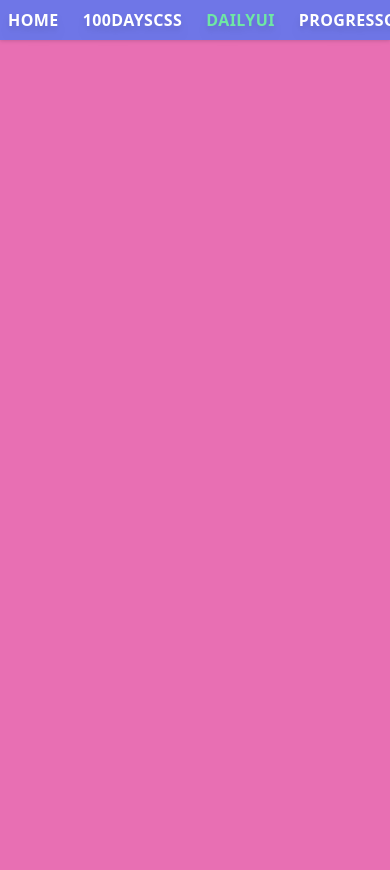
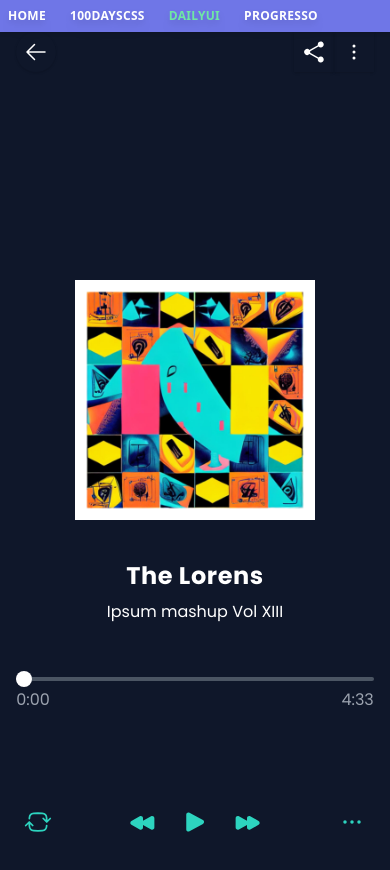
Before and after one commit to Marco-A-C-Pereira/100-Days-CSS, a React (Vite) app: page /DailyUI/9 in a window 390 px wide. Shown: the top 870 px of the page. Before the commit the page ends 844 px from the top, so only its background shows below. Built offline with nearby package versions, Linux system fonts and the light colour scheme; the HTML template or start-up script is replaced by a standard one; a web font is replaced by a local one.

Commit message:
DailyUi 9

```diff
--- a/src/App.jsx
+++ b/src/App.jsx
@@ -74,6 +74,10 @@ export default function App() {
 						path='13'
 						element={<HD.Pagination />}
 					/>
+					<Route
+						path='14'
+						element={<HD.SphereIllusion />}
+					/>
 				</Route>
 				<Route path='/DailyUI'>
 					<Route
@@ -104,6 +108,10 @@ export default function App() {
 						path='8'
 						element={<DUI.ErrorPage404 />}
 					/>
+					<Route
+						path='9'
+						element={<DUI.MusicPlayer />}
+					/>
 				</Route>
 				<Route path='/Progress' />
 			</Routes>
--- /dev/null
+++ b/src/components/100Days/Day-14/SphereIllusion.jsx
@@ -0,0 +1,13 @@
+import React from 'react';
+import Frame from '../../shared/Frame';
+import SectionTitle from '../../shared/SectionTitle';
+import SrcButton from '../../shared/SrcButton';
+
+export default function SphereIllusion() {
+	return (
+		<Frame>
+			<SectionTitle>SphereIllusion</SectionTitle>
+			<SrcButton src='https://100dayscss.com/days/75/' />
+		</Frame>
+	);
+}
--- a/src/components/100Days/index.js
+++ b/src/components/100Days/index.js
@@ -11,3 +11,4 @@ export { default as MorseCodeKeyboard } from './Day-10/MorseCodeKeyboard';
 export { default as Rings } from './Day-11/Rings';
 export { default as WordCarrousel } from './Day-12/WordCarrousel';
 export { default as Pagination } from './Day-13/Pagination';
+export { default as SphereIllusion } from './Day-14/SphereIllusion';
--- a/src/components/DailyUI/Day-6/UserProfile.jsx
+++ b/src/components/DailyUI/Day-6/UserProfile.jsx
@@ -1,6 +1,4 @@
 import React from 'react';
-// import pfp from "./assets/Lainpfp.jpg";
-// import * as images from "./assets/";
 import {
 	BellIcon,
 	PencilIcon,
--- /dev/null
+++ b/src/components/DailyUI/Day-9/MusicPlayer.jsx
@@ -0,0 +1,130 @@
+import React from 'react';
+import {
+	ArrowLeftIcon,
+	ShareIcon,
+	EllipsisVerticalIcon,
+	EllipsisHorizontalIcon,
+	ForwardIcon,
+	BackwardIcon,
+	PlayIcon,
+	ArrowPathRoundedSquareIcon,
+} from '@heroicons/react/24/solid';
+import './css.css';
+import { useState } from 'react';
+import { useEffect } from 'react';
+
+const Song = {
+	title: 'Ipsum mashup Vol XIII',
+	band: 'The Lorens',
+	album: 'Many Ipissums',
+	art: '',
+	duration: 273,
+};
+
+function secondsToTime(e) {
+	const h = Math.floor(e / 3600)
+			.toString()
+			.padStart(2, '0'),
+		m = Math.floor((e % 3600) / 60).toString(),
+		s = Math.floor(e % 60)
+			.toString()
+			.padStart(2, '0');
+
+	if (h > 0) {
+		return h + ':' + m.padStart(2, '0') + ':' + s;
+	}
+	return m + ':' + s;
+}
+
+export default function MusicPlayer() {
+	const [sliderValue, setSliderValue] = useState(0);
+	const songPercent = Math.floor(
+		(sliderValue / Song.duration) * 100
+	);
+
+	useEffect(() => {
+		const slider = document.getElementById('timeTrack');
+		slider.style.background = `linear-gradient(to right, #2dd4bf ${songPercent}%, #4b5563 ${songPercent}%)`;
+	}, [sliderValue, songPercent]);
+
+	function slideValueHandler(e) {
+		setSliderValue(e.currentTarget.value);
+	}
+
+	return (
+		<main className='h-screen bg-slate-900 text-white font-poppins'>
+			<div className='w-11/12 h-full mx-auto flex flex-col justify-between '>
+				<TopOptions />
+				<div>
+					<SongInfo />
+					<PlayerBar
+						slideValueHandler={slideValueHandler}
+						sliderValue={sliderValue}
+					/>
+				</div>
+				<PlayerOptions />
+			</div>
+		</main>
+	);
+}
+
+function TopOptions() {
+	return (
+		<section className='h-10 flex w-full '>
+			<ArrowLeftIcon className='h-full p-2 bg bg-slate-900 rounded-full shadow ' />
+			<ShareIcon className='h-full p-2 ml-auto shadow ' />
+			<EllipsisVerticalIcon className='h-full p-2  shadow ' />
+		</section>
+	);
+}
+
+function SongInfo() {
+	return (
+		<section className='w-full child:mx-auto text-center mt-40'>
+			<img
+				src='/assets/AlbumCover.jpg'
+				className='h-60 aspect-square bg-white'
+			/>
+			<div className='mt-10'>
+				<h2 className='text-2xl font-bold tracking-wide'>
+					{Song.band}
+				</h2>
+				<h3 className='text-base mt-2'> {Song.title} </h3>
+			</div>
+		</section>
+	);
+}
+
+function PlayerBar({ slideValueHandler, sliderValue }) {
+	return (
+		<section className='mt-10'>
+			<input
+				className={`w-full h-1 rounded-full`}
+				type='range'
+				onChange={slideValueHandler}
+				value={sliderValue}
+				max={Song.duration}
+				name=''
+				id='timeTrack'
+			/>
+			<div className='flex justify-between text-gray-400'>
+				<p>{secondsToTime(sliderValue)}</p>
+				<p>{secondsToTime(Song.duration)}</p>
+			</div>
+		</section>
+	);
+}
+
+function PlayerOptions() {
+	return (
+		<section className='flex justify-between flex-grow-0 mb-8 h-11 child:p-2 mt-10 text-teal-400'>
+			<ArrowPathRoundedSquareIcon className='' />
+			<div className='flex child:h-full gap-6'>
+				<BackwardIcon />
+				<PlayIcon />
+				<ForwardIcon />
+			</div>
+			<EllipsisHorizontalIcon className='' />
+		</section>
+	);
+}
--- /dev/null
+++ b/src/components/DailyUI/Day-9/css.css
@@ -0,0 +1,14 @@
+input[type='range'] {
+    appearance: none;
+}
+
+input[type='range']::-webkit-slider-thumb {
+    appearance: none;
+    height: 1rem;
+    width: 1rem;
+    border-radius: 100%;
+    background: white;
+}
+
+/* input[type='range']::-webkit-slider-runnable-track {
+} */
--- a/src/components/DailyUI/index.js
+++ b/src/components/DailyUI/index.js
@@ -6,3 +6,4 @@ export { default as Calculator } from './Day-4/Calculator';
 export { default as UserProfile } from './Day-6/UserProfile';
 export { default as Settings } from './Day-7/Settings';
 export { default as ErrorPage404 } from './Day-8/ErrorPage404';
+export { default as MusicPlayer } from './Day-9/MusicPlayer';
--- a/src/components/shared/Navbar.jsx
+++ b/src/components/shared/Navbar.jsx
@@ -1,15 +1,12 @@
-import React from "react";
-import { NavLink, useLocation } from "react-router-dom";
+import React from 'react';
+import { NavLink, useLocation } from 'react-router-dom';
 
 function NavItem({ path, children }) {
-  const location = useLocation();
-
 	return (
 		<li>
 			<NavLink
-        className="text-white cursor-pointer [&.active]:text-[#6fe7a4] drop-shadow-lg hover:text-gray-300"
-        to={path}
-      >
+				className='text-white cursor-pointer [&.active]:text-[#6fe7a4] drop-shadow-lg hover:text-gray-300'
+				to={path}>
 				{children}
 			</NavLink>
 		</li>
@@ -18,12 +15,12 @@ function NavItem({ path, children }) {
 
 export default function Navbar() {
 	return (
-    <nav className="bg-[#6f76e7] p-2 drop-shadow  z-10">
-      <ul className="flex text-base md:text-xl  font-bold tracking-wide gap-6 uppercase ">
-        <NavItem path={"/"}> Home</NavItem>
-        <NavItem path={"/100DaysCSS"}> 100DaysCss</NavItem>
-        <NavItem path={"/DailyUI"}> DailyUI</NavItem>
-        <NavItem path={"/Progress"}> Progresso </NavItem>
+		<nav className='bg-[#6f76e7] p-2 drop-shadow  z-10'>
+			<ul className='flex text-xs sm:text-xl font-bold tracking-wide gap-6 uppercase '>
+				<NavItem path={'/'}> Home</NavItem>
+				<NavItem path={'/100DaysCSS'}> 100DaysCss</NavItem>
+				<NavItem path={'/DailyUI'}> DailyUI</NavItem>
+				<NavItem path={'/Progress'}> Progresso </NavItem>
 			</ul>
 		</nav>
 	);
--- a/src/pages/Hdayscss.jsx
+++ b/src/pages/Hdayscss.jsx
@@ -75,7 +75,12 @@ export default function Hdayscss() {
 					<ShowcaseItem
 						url='13'
 						isCompleted={true}>
-						Dia 12: Paginação
+						Dia 13: Paginação
+					</ShowcaseItem>
+					<ShowcaseItem
+						url='14'
+						isCompleted={false}>
+						Dia 14: Esfera 3D
 					</ShowcaseItem>
 				</div>
 			</section>
--- a/tailwind.config.js
+++ b/tailwind.config.js
@@ -30,6 +30,7 @@ export default {
 				},
 			},
 		},
+		theme: {},
 	},
 	plugins: [
 		function ({ addVariant }) {
```
Also changed, not shown: public/assets/AlbumCover.jpg (added). Lines whose indentation alone changed are shown as unchanged.
